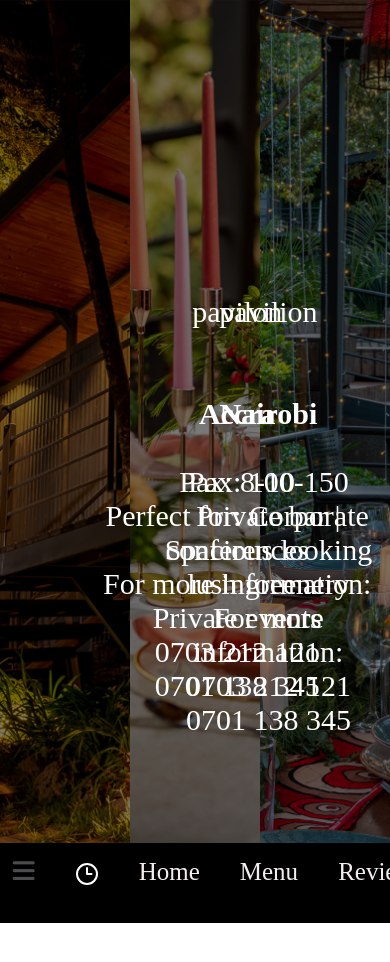
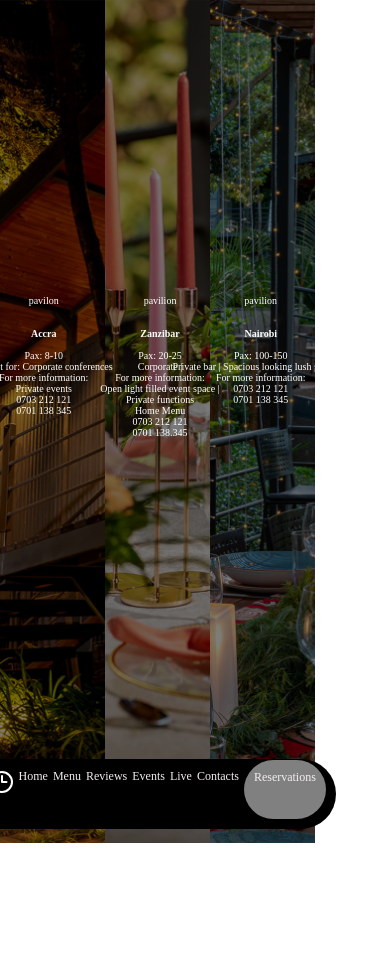
Before and after one commit to QueenCarine/Ankole_Grill, a plain HTML site: page events.html in a window 390 px wide. Shown: the top 962 px of the page. Drawn offline with Linux system fonts and the light colour scheme.

Commit message:
media queries

```diff
--- a/eventstyle.css
+++ b/eventstyle.css
@@ -70,3 +70,45 @@
             text-align: center;
             margin-left: 2vh;
         }
+        @media screen and (min-width: 320px)and (max-width: 480px){
+            .accra{
+                background-image: linear-gradient(rgba(0, 0, 0, 0.527),rgba(0, 0, 0, 0.5)),url('./images/acrra.jpg');
+                background-size: cover;
+                height: 99.9vh;
+                width:105px;
+                }
+            .zanzibar{
+                background-image:linear-gradient(rgba(0, 0, 0, 0.527),rgba(0, 0, 0, 0.5)), url('./images/decor.jpg');
+                background-size: cover;
+                height: 99.9vh;
+                width:105px;
+                }
+            .decor{
+                background-image: linear-gradient(rgba(0, 0, 0, 0.527),rgba(0, 0, 0, 0.5)),url('./images/zanzibar.jpg');
+                background-size: cover;
+                height: 99.9vh;
+               width:105px;
+                }
+                .accr{
+                    font-size: 10px;
+                    margin-left: -3vh;
+                }
+                .deco{
+                    font-size: 10px;
+                    margin-top: 35vh;
+                    text-align: center;
+                    margin-left: -13vh;
+                }
+                .zanziba{
+                    font-size: 10px;
+                    margin-left: 2vh;
+                    margin-left: 8vh;
+                }
+                .eventHeading ul{
+                    margin-left: -4vh;
+                    margin-top: -105vh;
+                    font-size: 12px;
+                    gap:5px;
+                    padding: 10px;
+                }
+        }
```
Also changed, not shown: reviewsstyle.css (+7 -0 lines).
